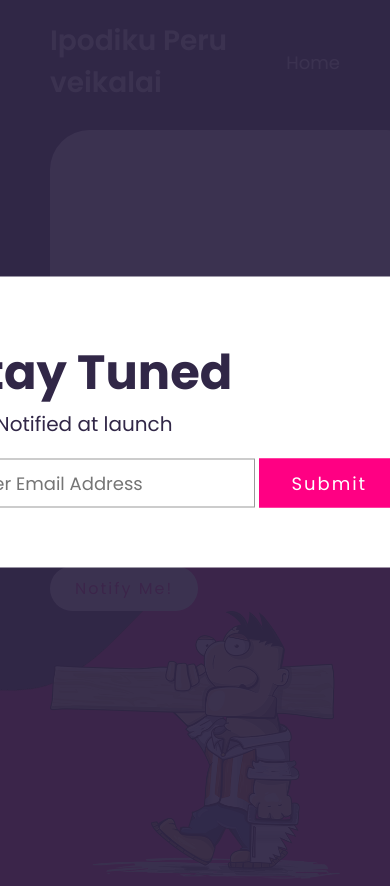
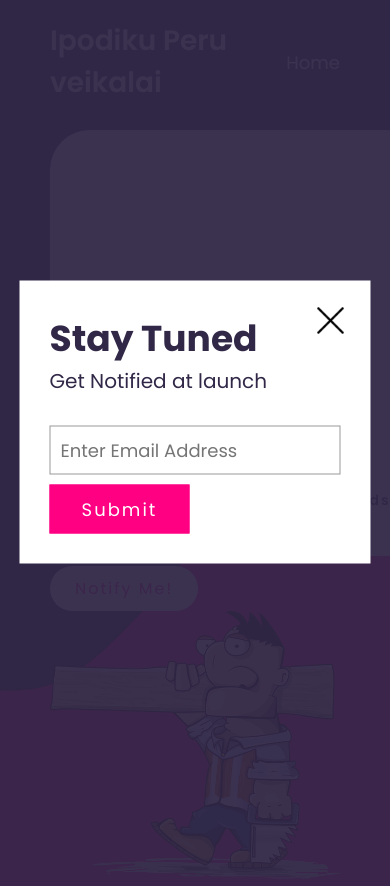
Before and after one commit to rohan-cce/coming-soon-website-design, a plain HTML site: page index.html in a window 390 px wide. Both pictures are taken after a click on the link "Notify Me!". Shown: the top 886 px of the page. Drawn offline with Linux system fonts and the light colour scheme.

Commit message:
Update style.css

```diff
--- a/style.css
+++ b/style.css
@@ -236,5 +236,16 @@ padding : 0 100px;
         padding:10px 25px;
         text-decoration: none;
         border-radius: 40px;
+    } section .sci{
+        left:50px;
+    } .newsletter{
+        width: 90%;
+        padding:30px;
+    }.newsletter .inputBox input{
+        margin-top:10px ;
+        width: 100%;
+    }.newsletter h2{
+        font-size: 36px;
+        color:#312747;
     }
  }
```
